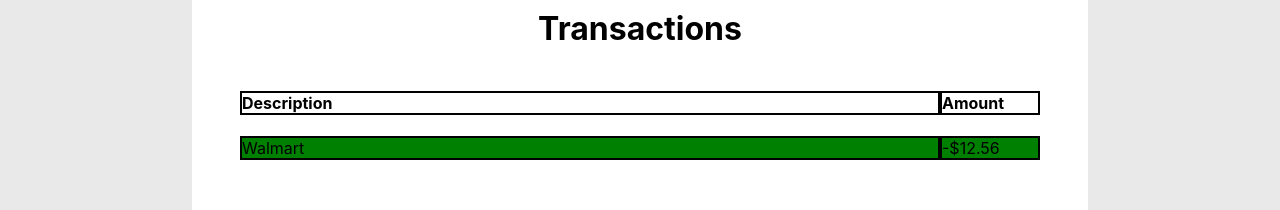
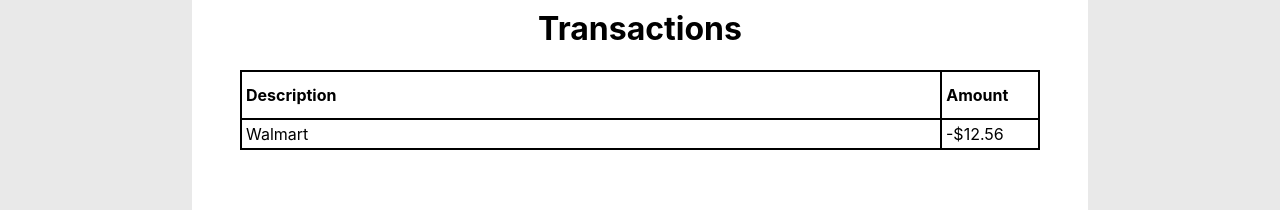
Before and after one commit to Maddisontaitano/TheGreatestBankingApp, a Next.js app: page /transactions in a window 1280 px wide. Shown: the part 140-350 px from the top of the page. Built offline with nearby package versions, Linux system fonts and the light colour scheme.

Commit message:
Finished transactions

```diff
--- a/pages/integrations.js
+++ b/pages/integrations.js
@@ -3,7 +3,7 @@ import React from "react";
 const integrations = () => {
   return (
     <div>
-      <p>hi</p>
+      <p>Test</p>
     </div>
   );
 };
--- a/pages/transactions.js
+++ b/pages/transactions.js
@@ -12,6 +12,7 @@ const transactions = () => {
       <h1>Transactions</h1>
       <div className={transactionsStyles.top}>
         <h4 className={transactionsStyles.descContainer}>Description</h4>
+        <div className={transactionsStyles.line}></div>
         <h4 className={transactionsStyles.amountContainer}>Amount</h4>
       </div>
       <div>
--- a/styles/Transactions.module.css
+++ b/styles/Transactions.module.css
@@ -14,31 +14,44 @@
     display: flex;
     justify-content: space-between;
     width: 800px;
+    height: 50px;
+    align-items: center;
+    border: 2px solid black;
 }
 
 .bottom {
-    background-color: green;
     display: flex;
     justify-content: space-between;
     width: 800px;
 }
 
 .description {
-    border: 2px solid black;
+    border-left: 2px solid black;
+    border-bottom: 2px solid black;
+    padding: 4px;
     width: 700px;
 }
 
 .amount {
-    border: 2px solid black;
+    border-left: 2px solid black;
+    border-bottom: 2px solid black;
+    border-right: 2px solid black;
+    padding: 4px;
     width: 100px;
 }
 
-.descContainer{
-    border: 2px solid black;
+.descContainer {
+    padding: 4px;
     width: 700px;
 }
 
-.amountContainer{
-    border: 2px solid black;
+.amountContainer {
+    margin-right: -4px;
+    padding: 4px;
     width: 100px;
 }
+
+.line {
+    border-left: 2px solid black;
+    height: 46px;
+}
```
